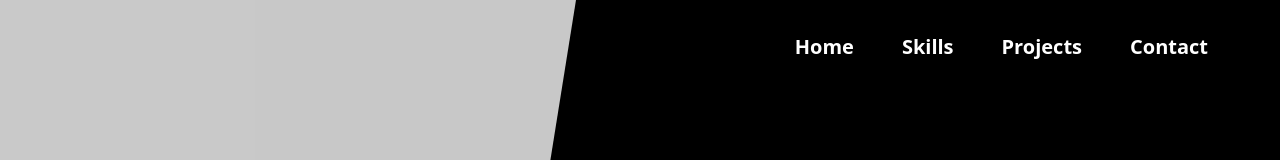
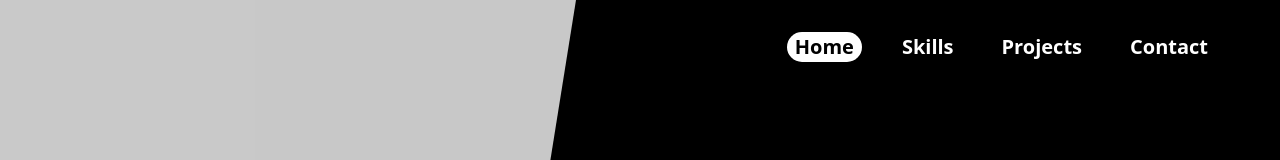
Before and after one commit to Abhishek9kumar/Portfolio, a React (Create React App) app: page / in a window 1280 px wide. Shown: the top 160 px of the page. Built offline with nearby package versions, Linux system fonts and the light colour scheme.

Commit message:
Deploy Website

```diff
--- a/src/components/Navbar.js
+++ b/src/components/Navbar.js
@@ -17,7 +17,7 @@ export default function Navbar(props) {
     };
 
     // active state change
-    const [active, setActive] = useState('About Me');
+    const [active, setActive] = useState('Home');
 
     const handleClick = (item) => {
         setActive(item);
```
